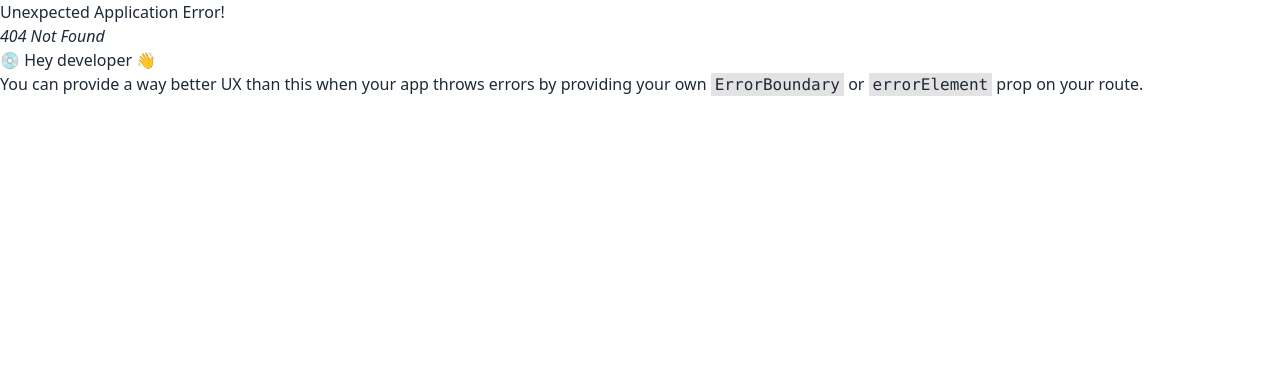
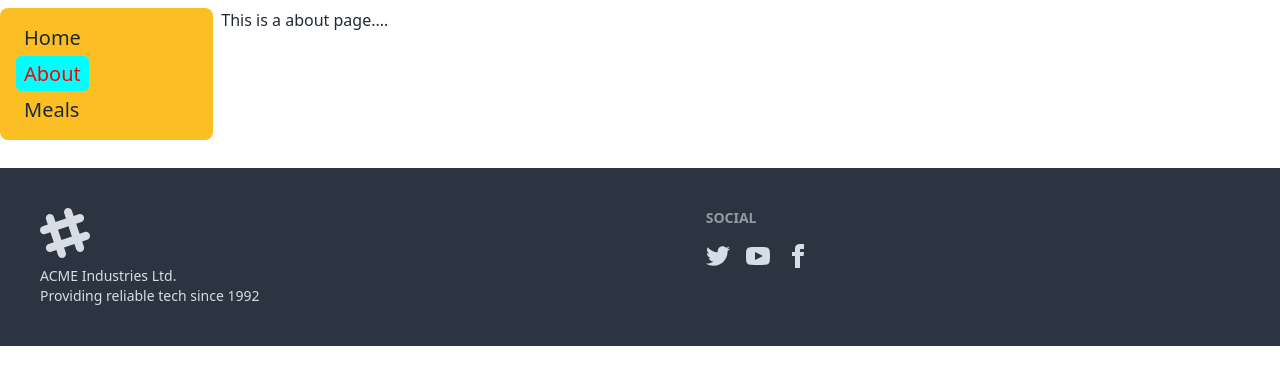
Before and after one commit to ranamiah221/react-mealdb, a React (Vite) app: page /about in a window 1280 px wide. Before the commit this address had no page. Shown: the top 384 px of the page. Built offline with nearby package versions, Linux system fonts and the light colour scheme.

Commit message:
added meals components and loadded meals data

```diff
--- /dev/null
+++ b/src/components/About/About.jsx
@@ -0,0 +1,11 @@
+import React from 'react';
+
+const About = () => {
+    return (
+        <div>
+            <h2>This is a about page....</h2>
+        </div>
+    );
+};
+
+export default About;
--- a/src/components/Home/Home.jsx
+++ b/src/components/Home/Home.jsx
@@ -7,10 +7,10 @@ const Home = () => {
     return (
        <>
         <div className="flex mb-5">
-            <div className="w-1/6 h-full">
+            <div className="w-1/6">
             <Sidebar></Sidebar>
             </div>
-            <div className="w-5/6 mt-2">
+            <div className="w-5/6 mt-2 pl-2">
                 <Outlet></Outlet>
             </div>
         </div>
--- /dev/null
+++ b/src/components/Meal/Meal.jsx
@@ -0,0 +1,18 @@
+const Meal = ({ meal }) => {
+  const { strMeal, strMealThumb } = meal;
+  return (
+    <div className="card card-compact bg-base-100 w-full shadow-xl">
+      <figure>
+        <img
+          src={strMealThumb}
+          alt="Shoes"
+        />
+      </figure>
+      <div className="card-body">
+        <h2 className="card-title">{strMeal}</h2>
+      </div>
+    </div>
+  );
+};
+
+export default Meal;
--- /dev/null
+++ b/src/components/Meals/Meals.jsx
@@ -0,0 +1,21 @@
+import { useLoaderData } from "react-router-dom";
+import Meal from "../Meal/Meal";
+
+
+const Meals = () => {
+    const meals= useLoaderData();
+    const allMeals=meals.meals;
+    console.log(allMeals);
+    return (
+        <div>
+            <h1>This is meals....on the way :{allMeals.length}</h1>
+            <div className="grid grid-cols-3 gap-5">
+            {
+                allMeals.map(meal=><Meal key={meal.idMeal} meal={meal}></Meal>)
+            }
+            </div>
+        </div>
+    );
+};
+
+export default Meals;
--- a/src/components/Sidebar/Sidebar.jsx
+++ b/src/components/Sidebar/Sidebar.jsx
@@ -5,11 +5,14 @@ const Sidebar = () => {
     return (
         <nav className='bg-amber-400 rounded-lg mt-2'>
                  <ul>
-                    <li className="text-xl font-medium px-4 pt-4 " >
+                    <li className="text-xl font-medium px-4 pt-4 mb-2" >
                          <NavLink className="px-2 py-1" to='/'>Home</NavLink>
                     </li>
-                    <li className="text-xl font-medium px-4 pb-4" >
+                    <li className="text-xl font-medium px-4 pt- mb-2" >
                          <NavLink className="px-2 py-1" to='/about'>About</NavLink>
+                    </li>
+                    <li className="text-xl font-medium px-4 pb-4 mb-2" >
+                         <NavLink className="px-2 py-1" to='/meals'>Meals</NavLink>
                     </li>
                  </ul>
         </nav>
--- a/src/main.jsx
+++ b/src/main.jsx
@@ -8,12 +8,26 @@ import {
   RouterProvider,
 } from "react-router-dom";
 import Home from './components/Home/Home';
+import About from './components/About/About';
+import Meals from './components/Meals/Meals';
 
 const router = createBrowserRouter([
   {
     path: "/",
     element: <Home></Home>,
+    children:[
+    {
+      path:'/about',
+      element:<About></About>
+    },
+    {
+      path:'/meals',
+      loader:()=>fetch('https://www.themealdb.com/api/json/v1/1/search.php?f=a'),
+      element:<Meals></Meals>
+    }
+  ]
   },
+
 
 ]);
 
```
